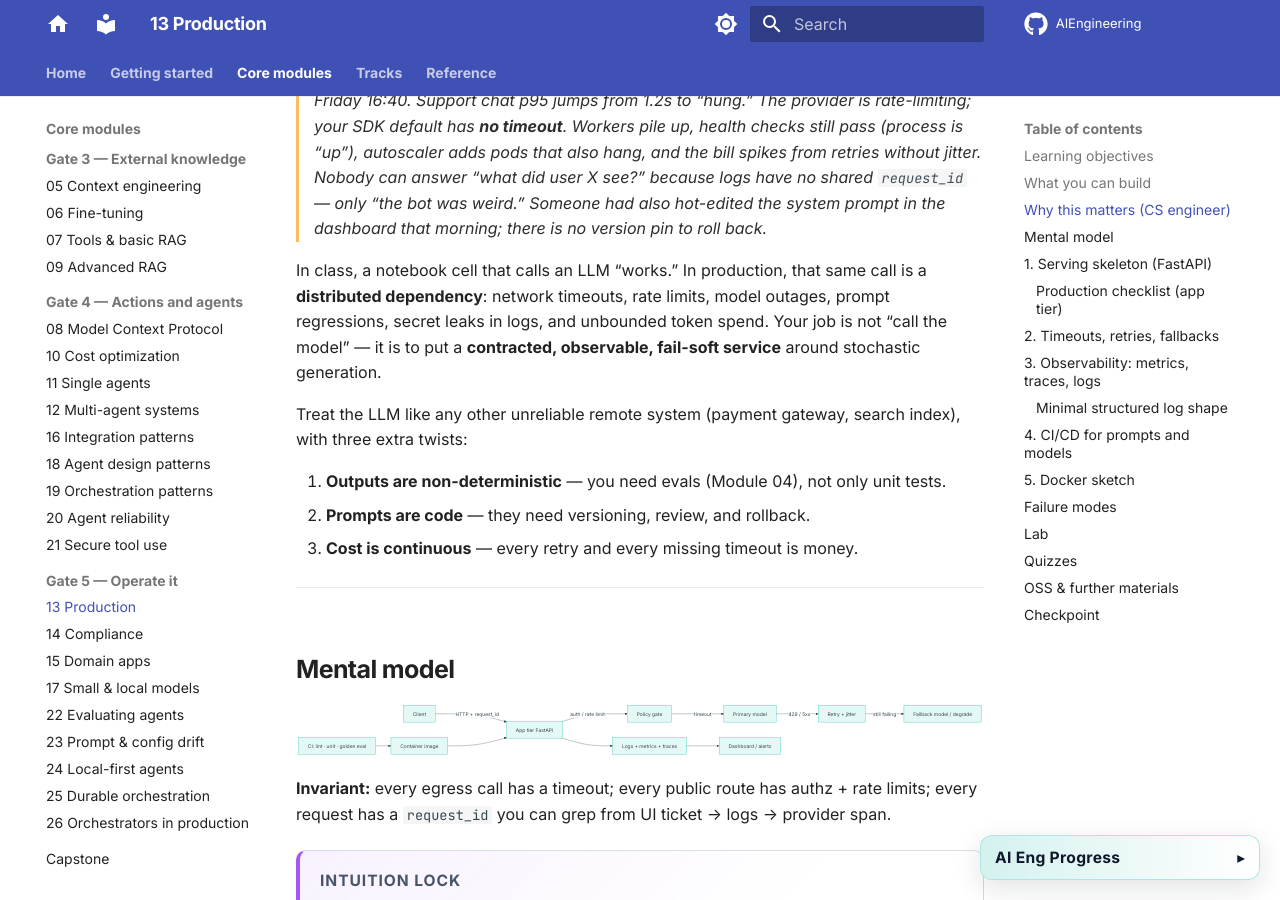
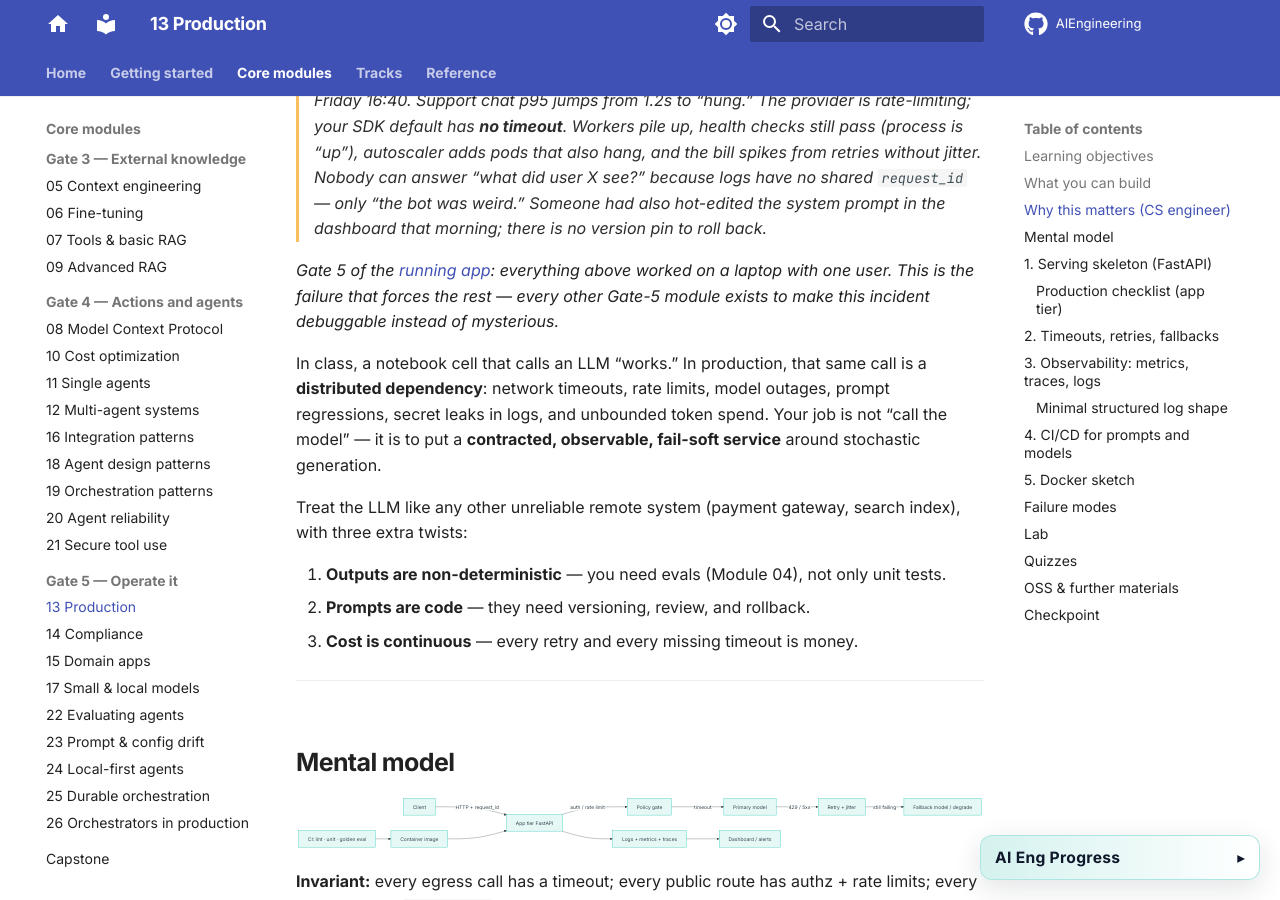
Before and after one commit to sanketn26/AIEngineering, an MkDocs documentation site: the page built from docs/core/13-production.md, in a window 1280 px wide and 900 px high, scrolled down 781 px. Built offline with MkDocs 1.6.1 and Material for MkDocs 9.7.7, drawn with Linux system fonts in a browser that asks for light colours; comment, search, counter and statistics services are not loaded.

Commit message:
Cross-link the running-app thread from each gate-opening module
One-sentence callouts in the existing "Why this matters" story boxes
of modules 01, 04, 05, 08, and 13 (the module that opens each gate),
tying each module's own incident story back to the running-app table
in core/index.md. Minimal touch — the other 21 modules are untouched.

Co-Authored-By: Claude Sonnet 5 <noreply@anthropic.com>

```diff
--- a/docs/core/13-production.md
+++ b/docs/core/13-production.md
@@ -28,6 +28,8 @@
 Friday 16:40. Support chat p95 jumps from 1.2s to “hung.” The provider is rate-limiting; your SDK default has **no timeout**. Workers pile up, health checks still pass (process is “up”), autoscaler adds pods that also hang, and the bill spikes from retries without jitter. Nobody can answer “what did user X see?” because logs have no shared `request_id` — only “the bot was weird.” Someone had also hot-edited the system prompt in the dashboard that morning; there is no version pin to roll back.
 
 </div>
+
+*Gate 5 of the [running app](index.md#the-running-app): everything above worked on a laptop with one user. This is the failure that forces the rest — every other Gate-5 module exists to make this incident debuggable instead of mysterious.*
 
 In class, a notebook cell that calls an LLM “works.” In production, that same call is a **distributed dependency**: network timeouts, rate limits, model outages, prompt regressions, secret leaks in logs, and unbounded token spend. Your job is not “call the model” — it is to put a **contracted, observable, fail-soft service** around stochastic generation.
 
```
Also changed, not shown: docs/core/01-prompt-engineering.md (+2 -0 lines), docs/core/04-testing-evals.md (+2 -0 lines), docs/core/05-context-engineering.md (+2 -0 lines), docs/core/08-model-context-protocol.md (+2 -0 lines).
